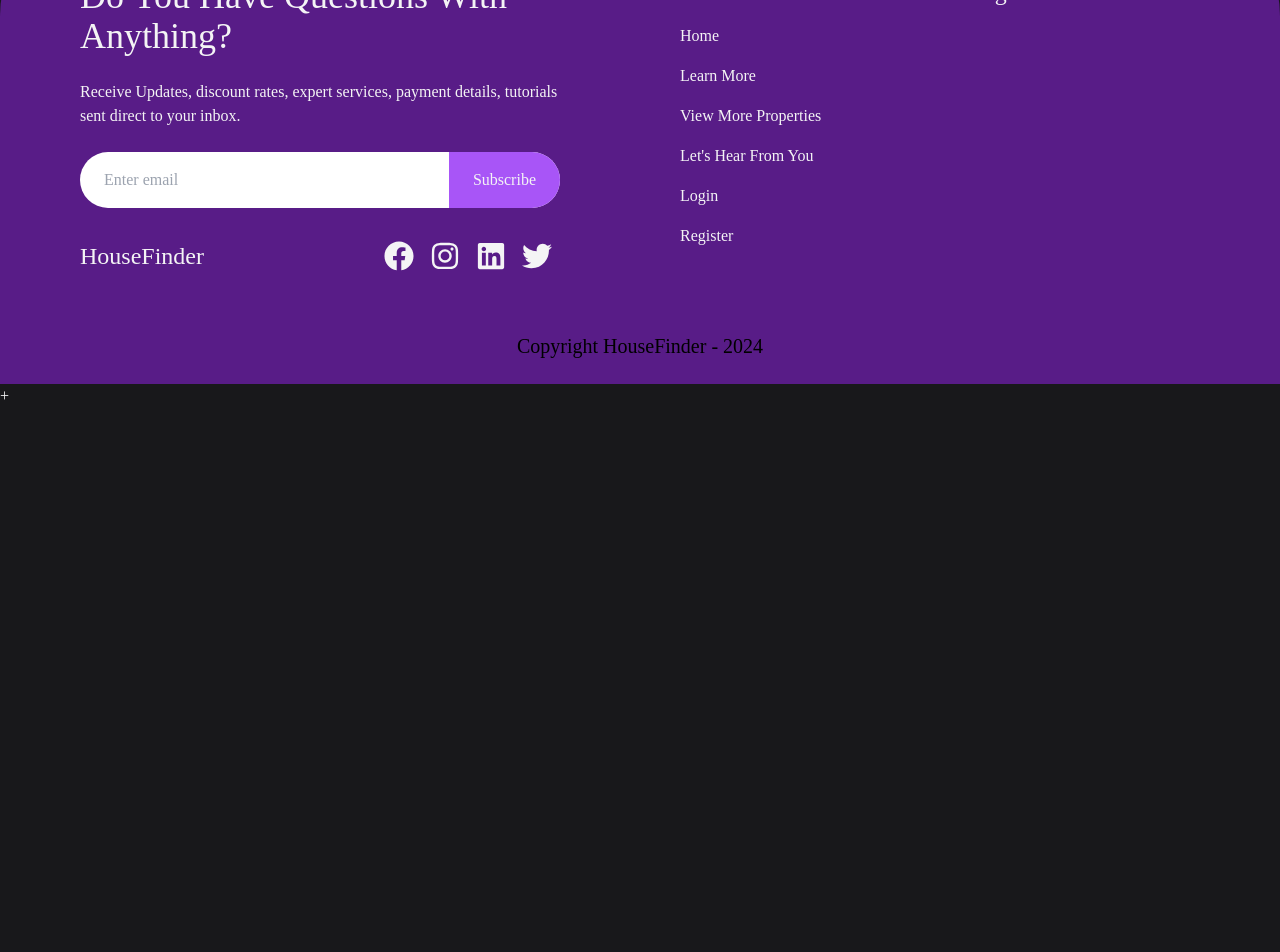
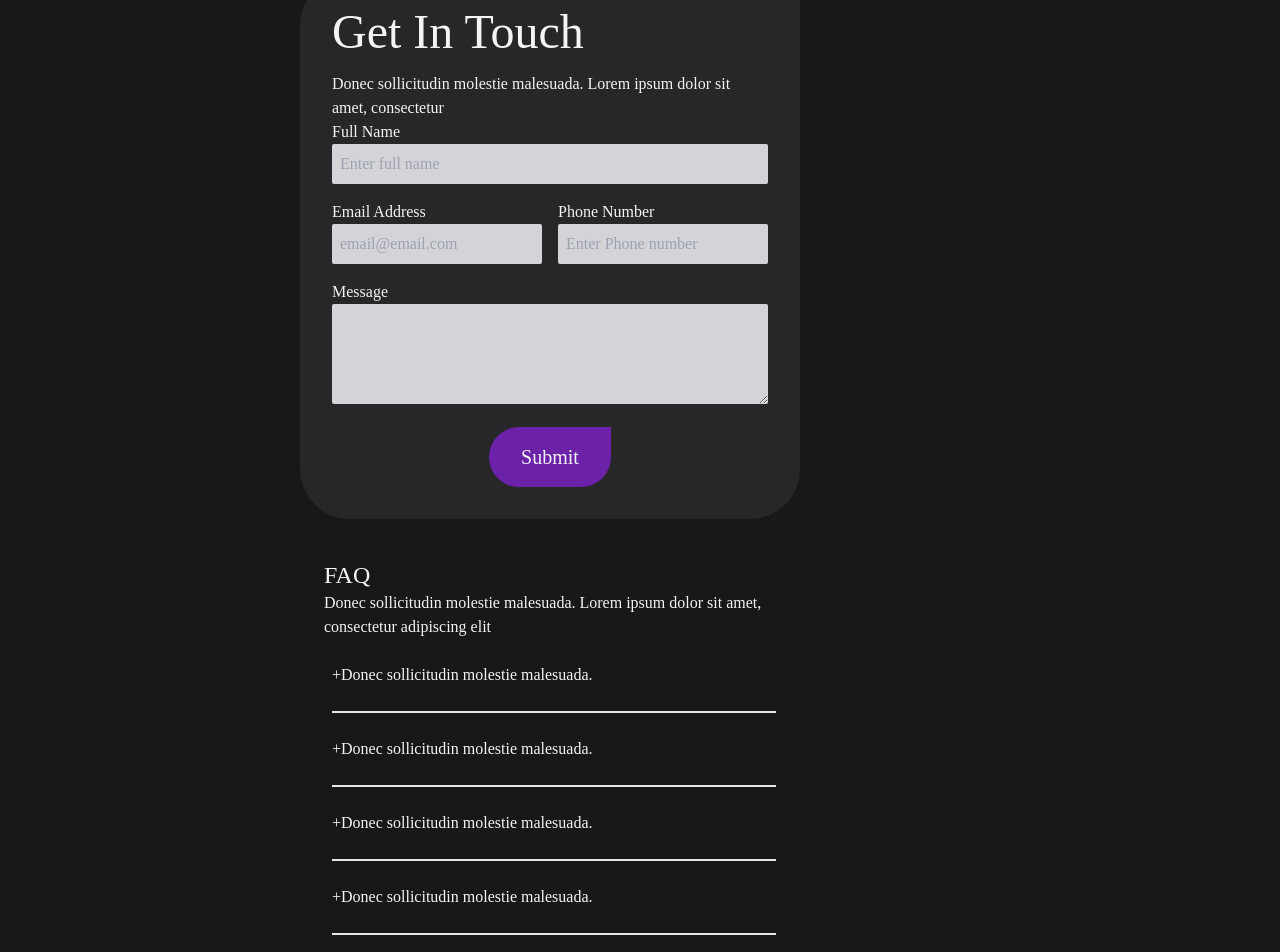
Before and after one commit to mooka007/Webstack-Portfolio-Project, a React (Create React App) app in the folder front/: page /contact in a window 1280 px wide. Shown: the part 1040-1992 px from the top of the page. Before the commit the page ends 1448 px from the top, so only its background shows below. Built offline with nearby package versions, Linux system fonts and the light colour scheme.

Commit message:
conntact form section

```diff
--- a/front/src/components/Contact/Contact.js
+++ b/front/src/components/Contact/Contact.js
@@ -3,7 +3,7 @@ import Header from "../Header/Header";
 import Hero from "../Hero/Hero";
 import Footer from "../Footer/Footer";
 import ContactDetails from "./ContactDetails";
-
+import ContactFormSection from "./ContactFormSection";
 function Contact() {
   return (
     <div className="Contact">
@@ -14,6 +14,7 @@ function Contact() {
       />
 
       <ContactDetails />
+      <ContactFormSection />
       <Footer />
     </div>
   );
--- /dev/null
+++ b/front/src/components/Contact/ContactFormSection.js
@@ -0,0 +1,102 @@
+import { React, useState } from "react";
+
+function ContactFormSection() {
+  // implementing state and hooks
+
+  const [inputs, setInputs] = useState({
+    firstName: "",
+    lastName: "",
+    email: "",
+    message: "",
+  });
+
+  const handleSubmit = (event) => {
+    if (event) {
+      event.preventDefault();
+
+      alert(`Form Submited!
+        Thanks ${inputs.firstName}  for your feedback. You will hear from us soon.`);
+    }
+
+    setInputs("");
+  };
+
+  const handleInputChange = (event) => {
+    event.persist();
+    const { name, value } = event.target;
+
+    setInputs((prevInputs) => ({
+      ...prevInputs,
+      [name]: value,
+    }));
+  };
+
+  return (
+    <div className="ContactFormSection  w-full">
+      <div className="flex flex-col md:flex-row justify-between flex-wrap max-w-1440  p-10 pt-20  sm:px-20 md:px-[80px] lg:px-[300px] align-middle ">
+
+        <div className=" mb-10">
+          <div className="bg-zinc-800 w-90% rounded-[50px] rounded-tr-none p-8 text-left min-w-[400px] max-w-[500px]">
+            <form onSubmit={handleSubmit} action="" method="">
+              <div>
+                <h5 className="font-thin pb-4 text-5xl">Get In Touch</h5>
+                <p>Donec sollicitudin molestie malesuada. Lorem ipsum dolor sit amet, consectetur</p>
+              </div>
+
+              <div>
+                <label className="">Full Name</label>
+                <input className="formInput" type="text" name="name" onChange={handleInputChange} value={inputs.name} placeholder="Enter full name" required />
+              </div>
+              <div className="grid grid-cols-2 gap-4">
+                <div>
+                  <label>Email Address</label>
+                  <input className="formInput" type="email" name="email" onChange={handleInputChange} value={inputs.email} placeholder="email@email.com" required />
+                </div>
+                <div>
+                  <label>Phone Number</label>
+                  <input className="formInput" type="number" name="phoneNumber" onChange={handleInputChange} placeholder="Enter Phone number" value={inputs.phoneNumber} required />
+                </div>
+              </div>
+              <div>
+                <label>Message</label>
+                <textarea className="formInput h-[100px]" type="textarea" name="message" onChange={handleInputChange} placeholder="" value={inputs.message} required />
+              </div>
+              <div className="mx-auto text-center text-xl">
+                <button type="submit button" className="px-8 py-4">
+                  Submit
+                </button>
+              </div>
+            </form>
+          </div>
+        </div>
+
+        <div className="min-w-[300px] max-w-[500px]">
+          <div className="px-6">
+            <h4>FAQ</h4>
+            <p className="">Donec sollicitudin molestie malesuada. Lorem ipsum dolor sit amet, consectetur adipiscing elit</p>
+            <div className="pl-2 text-l">
+              <p className="border-b-2 py-6">
+                <span className="font-bold]">+</span>Donec sollicitudin molestie malesuada.
+              </p>
+              <p className="border-b-2 py-6">
+                <span className="font-bold]">+</span>Donec sollicitudin molestie malesuada.
+              </p>
+              <p className="border-b-2 py-6">
+                <span className="font-bold]">+</span>Donec sollicitudin molestie malesuada.
+              </p>
+              <p className="border-b-2 py-6">
+                <span className="font-bold]">+</span>Donec sollicitudin molestie malesuada.
+              </p>
+              <p className="border-b-2 py-6">
+                <span className="font-bold]">+</span>Donec sollicitudin molestie malesuada.
+              </p>
+            </div>
+          </div>
+        </div>
+
+      </div>
+    </div>
+  );
+}
+
+export default ContactFormSection;
```
